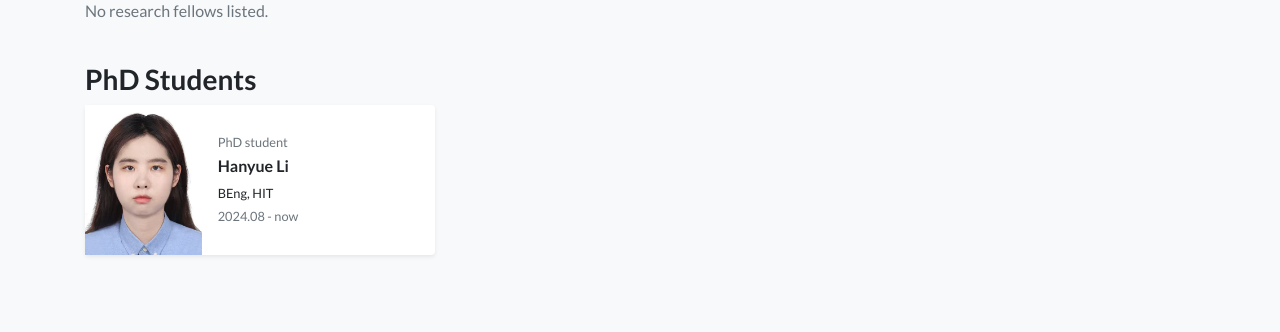
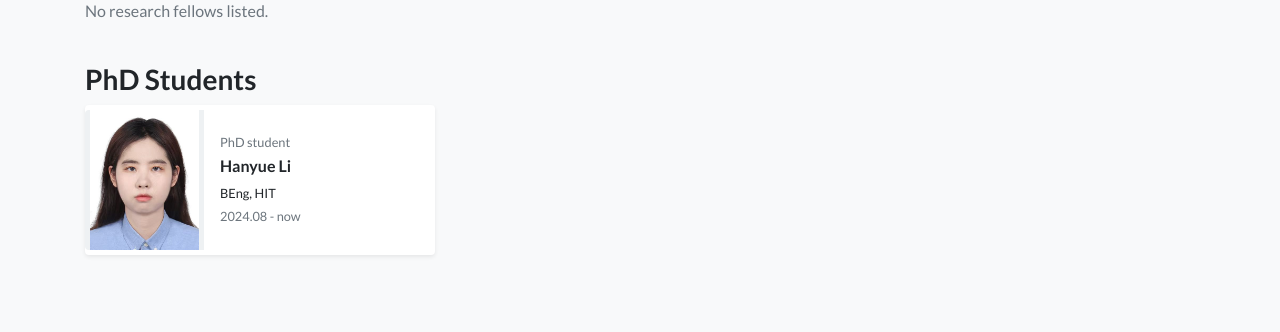
Before and after one commit to ShiChaoGeo/ShiChaoGeo.github.io, a Jekyll site: the page built from People.html, in a window 1280 px wide. Shown: the part 217-549 px from the top of the page. Built offline with Jekyll 4.4.1, drawn with Linux system fonts in a browser that asks for light colours; nearby versions of some CDN libraries; a style sheet for code colours, icons or effects is not loaded.

Commit message:
Update styles for people cards in People.html
Adjusted styles for people cards, including height and flex properties.

```diff
--- a/People.html
+++ b/People.html
@@ -5,11 +5,26 @@ navbar_title: People
 ---
 
 <style>
+    .people-card-content {
+        min-height: 150px;
+    }
+
+    .people-card-photo {
+        flex: 0 0 34%;
+        max-width: 34%;
+    }
+
     .people-card-image {
+        display: block;
         width: 100%;
-        height: 150px;
+        height: 140px;
         object-fit: contain;
         background-color: #eef1f3;
+        border-radius: .25rem 0 0 .25rem;
+    }
+
+    .people-card-details {
+        min-width: 0;
     }
 
     .people-gallery img {
```
